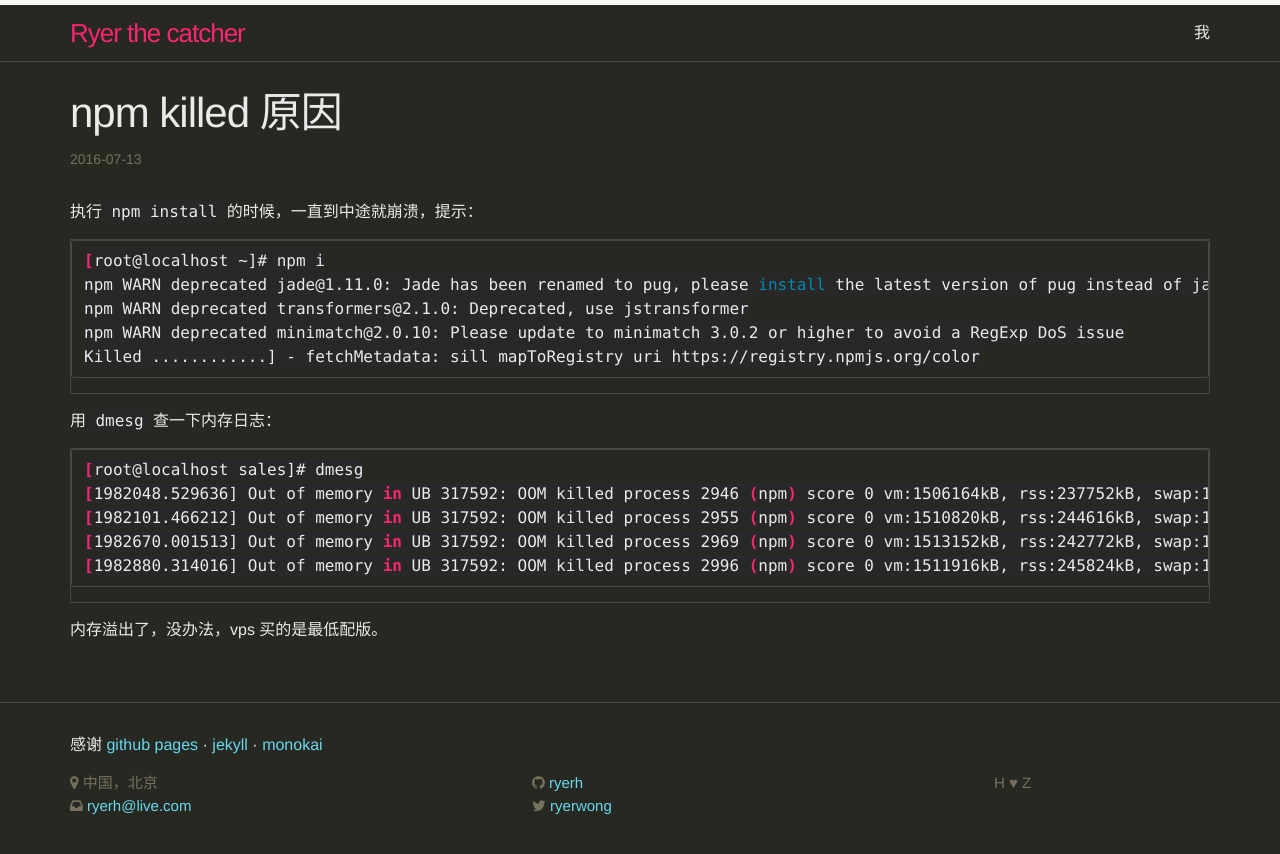
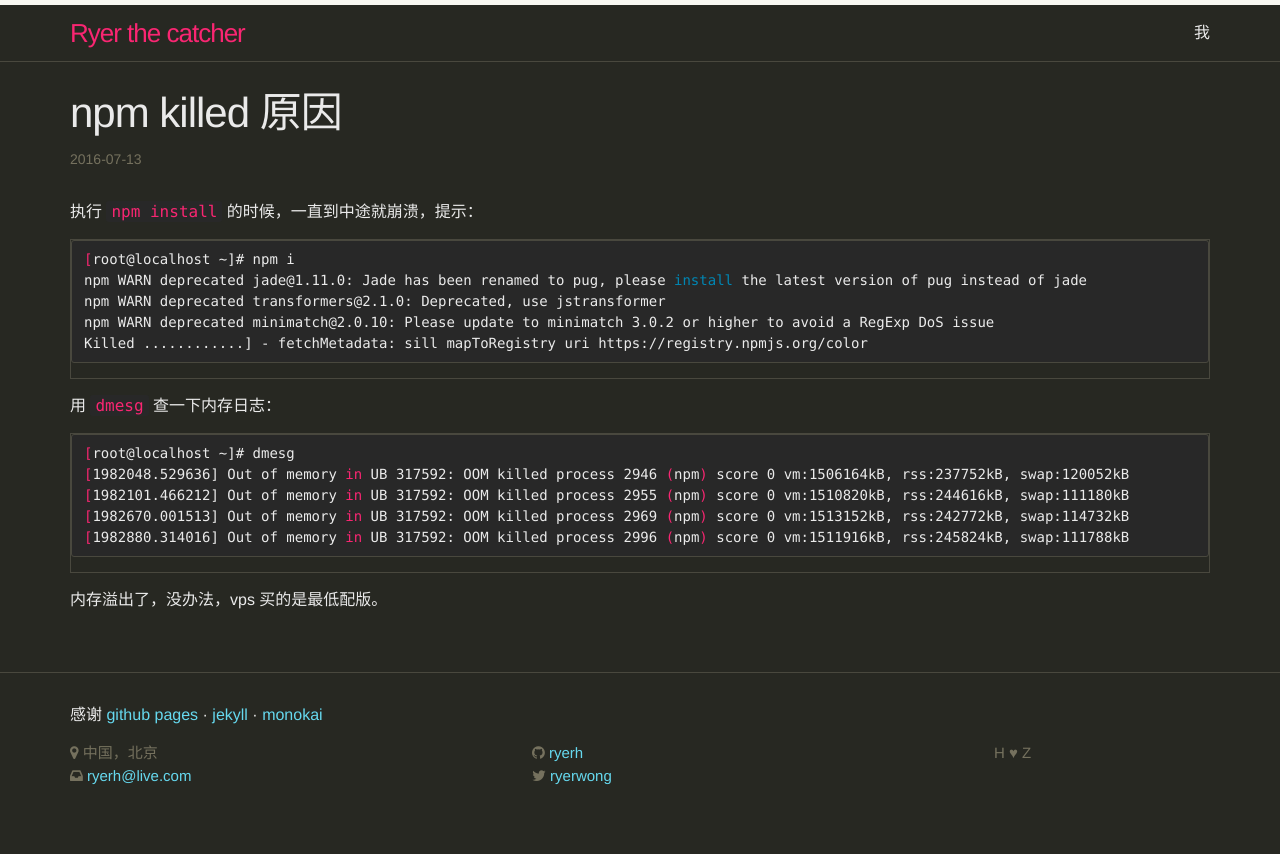
Before and after one commit to ryerh/ryerh.github.io, a Jekyll site: the page built from _posts/2016-07-13-npm-killed.md, in a window 1280 px wide. Shown: the top 854 px of the page. Built offline with Jekyll 4.4.1, drawn with Linux system fonts in a browser that asks for light colours; nearby versions of some CDN libraries.

Commit message:
slightly change code style

````diff
--- a/_posts/2016-07-13-npm-killed.md
+++ b/_posts/2016-07-13-npm-killed.md
@@ -7,7 +7,7 @@ categories: npm
 
 执行 `npm install` 的时候，一直到中途就崩溃，提示：
 
-```bash
+``` bash
 [root@localhost ~]# npm i
 npm WARN deprecated jade@1.11.0: Jade has been renamed to pug, please install the latest version of pug instead of jade
 npm WARN deprecated transformers@2.1.0: Deprecated, use jstransformer
@@ -17,8 +17,8 @@ Killed ............] - fetchMetadata: sill mapToRegistry uri https://registry.np
 
 用 `dmesg` 查一下内存日志：
 
-```bash
-[root@localhost sales]# dmesg
+``` bash
+[root@localhost ~]# dmesg
 [1982048.529636] Out of memory in UB 317592: OOM killed process 2946 (npm) score 0 vm:1506164kB, rss:237752kB, swap:120052kB
 [1982101.466212] Out of memory in UB 317592: OOM killed process 2955 (npm) score 0 vm:1510820kB, rss:244616kB, swap:111180kB
 [1982670.001513] Out of memory in UB 317592: OOM killed process 2969 (npm) score 0 vm:1513152kB, rss:242772kB, swap:114732kB
--- a/_sass/_base.scss
+++ b/_sass/_base.scss
@@ -148,6 +148,10 @@ code {
   padding: 1px 5px;
 }
 
+code.highlighter-rouge {
+  color: $pink;
+}
+
 pre {
   padding: 8px 12px;
   overflow-x: auto;
--- a/_sass/_syntax-highlighting.scss
+++ b/_sass/_syntax-highlighting.scss
@@ -5,7 +5,7 @@
     @extend %vertical-rhythm;
 
     .highlighter-rouge & {
-      background: transparent;
+      font-size: 14px;
       border: 1px solid $grey-color-dark;
     }
 
@@ -15,12 +15,12 @@
 
     .c     { color: $gray; font-style: normal } // Comment
     .err   { color: #a61717; } // Error
-    .k     { color: $pink; font-weight: bold } // Keyword
-    .o     { color: $pink; font-weight: bold } // Operator
+    .k     { color: $pink; } // Keyword
+    .o     { color: $pink; } // Operator
     .cm    { color: #998; font-style: normal } // Comment.Multiline
-    .cp    { color: #999; font-weight: bold } // Comment.Preproc
+    .cp    { color: #999; } // Comment.Preproc
     .c1    { color: #998; font-style: normal } // Comment.Single
-    .cs    { color: #999; font-weight: bold; font-style: normal } // Comment.Special
+    .cs    { color: #999; font-style: normal } // Comment.Special
     .gd    { color: #000; background-color: #fdd } // Generic.Deleted
     .gd .x { color: #000; background-color: #faa } // Generic.Deleted.Specific
     .ge    { font-style: italic } // Generic.Emph
@@ -30,28 +30,28 @@
     .gi .x { color: #000; background-color: #afa } // Generic.Inserted.Specific
     .go    { color: #888 } // Generic.Output
     .gp    { color: #555 } // Generic.Prompt
-    .gs    { font-weight: bold } // Generic.Strong
+    .gs    { } // Generic.Strong
     .gu    { color: #aaa } // Generic.Subheading
     .gt    { color: #a00 } // Generic.Traceback
-    .kc    { color: $pink; font-weight: bold } // Keyword.Constant
-    .kd    { color: $blue; font-weight: bold } // Keyword.Declaration
-    .kp    { color: $pink; font-weight: bold } // Keyword.Pseudo
-    .kr    { color: $pink; font-weight: bold } // Keyword.Reserved
-    .kt    { color: #458; font-weight: bold } // Keyword.Type
+    .kc    { color: $pink; } // Keyword.Constant
+    .kd    { color: $blue; } // Keyword.Declaration
+    .kp    { color: $pink; } // Keyword.Pseudo
+    .kr    { color: $pink; } // Keyword.Reserved
+    .kt    { color: #458; } // Keyword.Type
     .m     { color: #099 } // Literal.Number
     .s     { color: #d14 } // Literal.String
     .na    { color: #008080 } // Name.Attribute
     .nb    { color: #0086B3 } // Name.Builtin
-    .nc    { color: #458; font-weight: bold } // Name.Class
+    .nc    { color: #458; } // Name.Class
     .no    { color: #008080 } // Name.Constant
     .ni    { color: #800080 } // Name.Entity
-    .ne    { color: #900; font-weight: bold } // Name.Exception
-    .nf    { color: #900; font-weight: bold } // Name.Function
+    .ne    { color: #900; } // Name.Exception
+    .nf    { color: #900; } // Name.Function
     .nn    { color: #555 } // Name.Namespace
     .nt    { color: $green } // Name.Tag
     .nv    { color: $green } // Name.Variable
     //.nx    { color: $orange; } // Name.Variable
-    .ow    { font-weight: bold } // Operator.Word
+    .ow    { } // Operator.Word
     .w     { color: #bbb } // Text.Whitespace
     .mf    { color: #099 } // Literal.Number.Float
     .mh    { color: #099 } // Literal.Number.Hex
````
